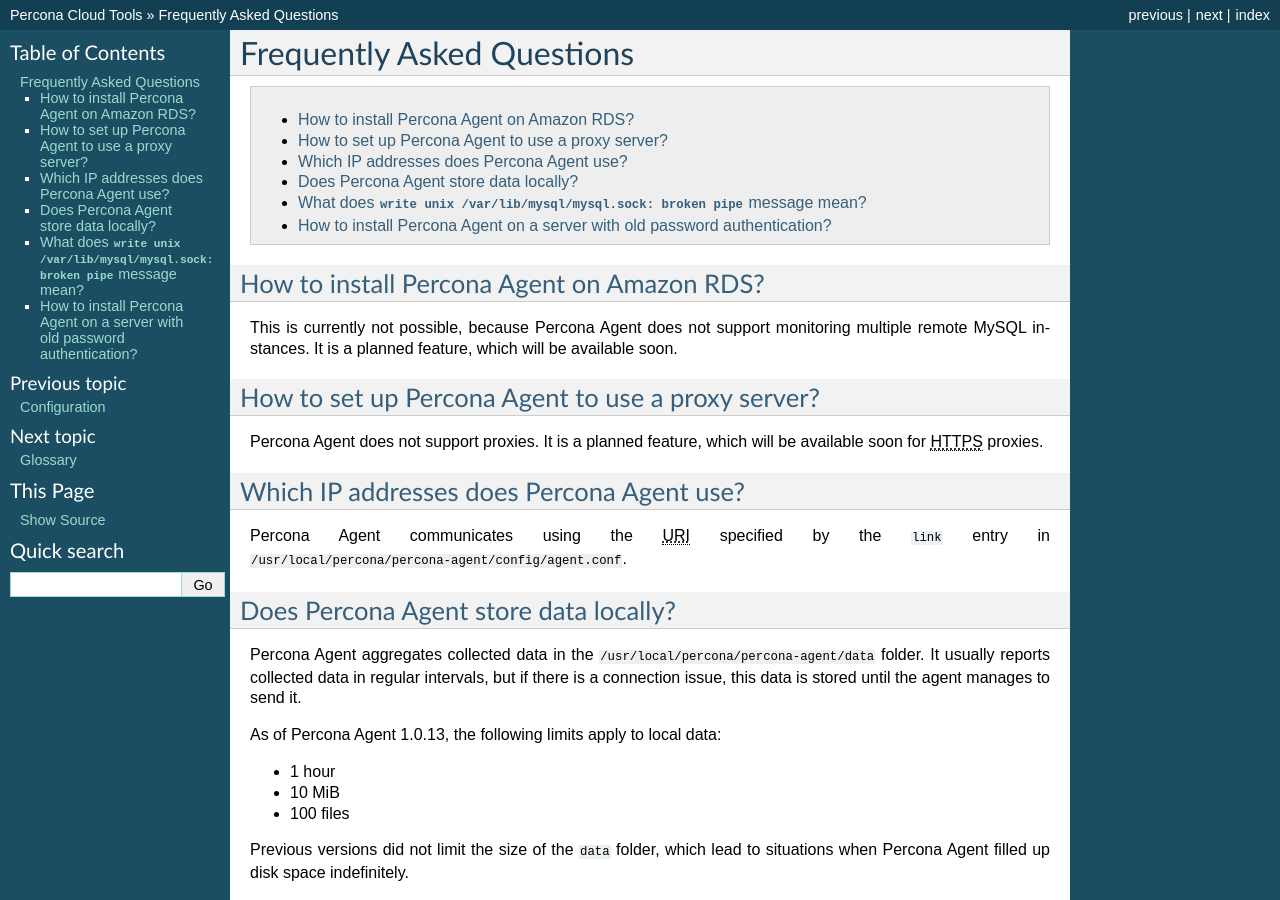
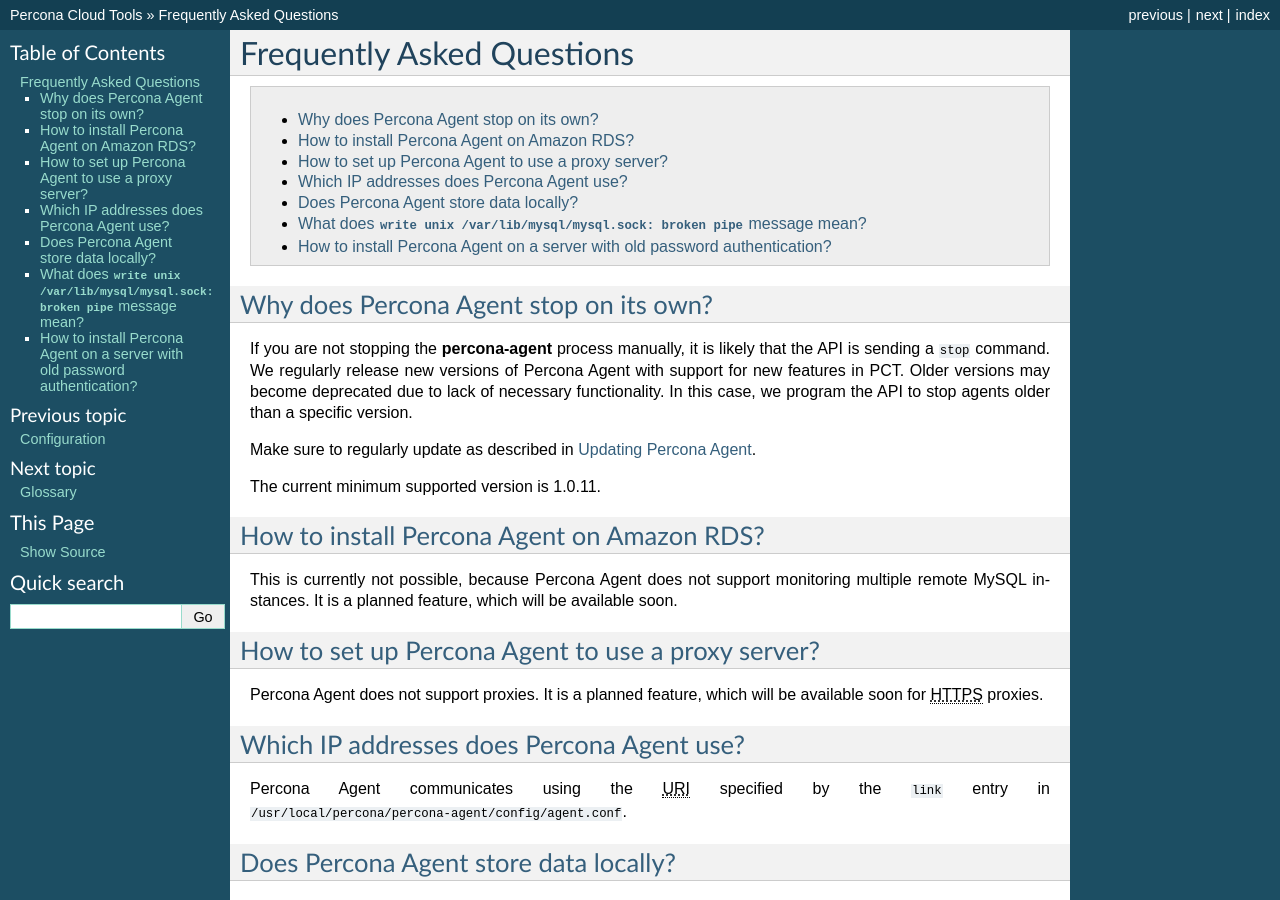
Before and after one commit to percona/cloud-tools, a Sphinx documentation site: the page built from doc/Faq.rst, in a window 1280 px wide and 900 px high. Built offline with Sphinx 7.4.7, drawn with Linux system fonts in a browser that asks for light colours.

Commit message:
Added info about forcing agent to stop when version is old to FAQ

```diff
--- a/doc/Agent.rst
+++ b/doc/Agent.rst
@@ -264,6 +264,8 @@
 Alternatively, use the following::
 
 $ sudo service percona-agent {start|stop|restart|status}
+
+.. _update:
 
 Updating Percona Agent
 ----------------------
--- a/doc/Faq.rst
+++ b/doc/Faq.rst
@@ -6,6 +6,19 @@
 .. contents::
    :local:
 
+Why does Percona Agent stop on its own?
+---------------------------------------
+
+If you are not stopping the **percona-agent** process manually,
+it is likely that the API is sending a ``stop`` command.
+We regularly release new versions of Percona Agent
+with support for new features in PCT.
+Older versions may become deprecated due to lack of necessary functionality.
+In this case, we program the API to stop agents older than a specific version.
+
+Make sure to regularly update as described in :ref:`update`.
+
+The current minimum supported version is 1.0.11.
 
 How to install Percona Agent on Amazon RDS?
 -------------------------------------------
```
